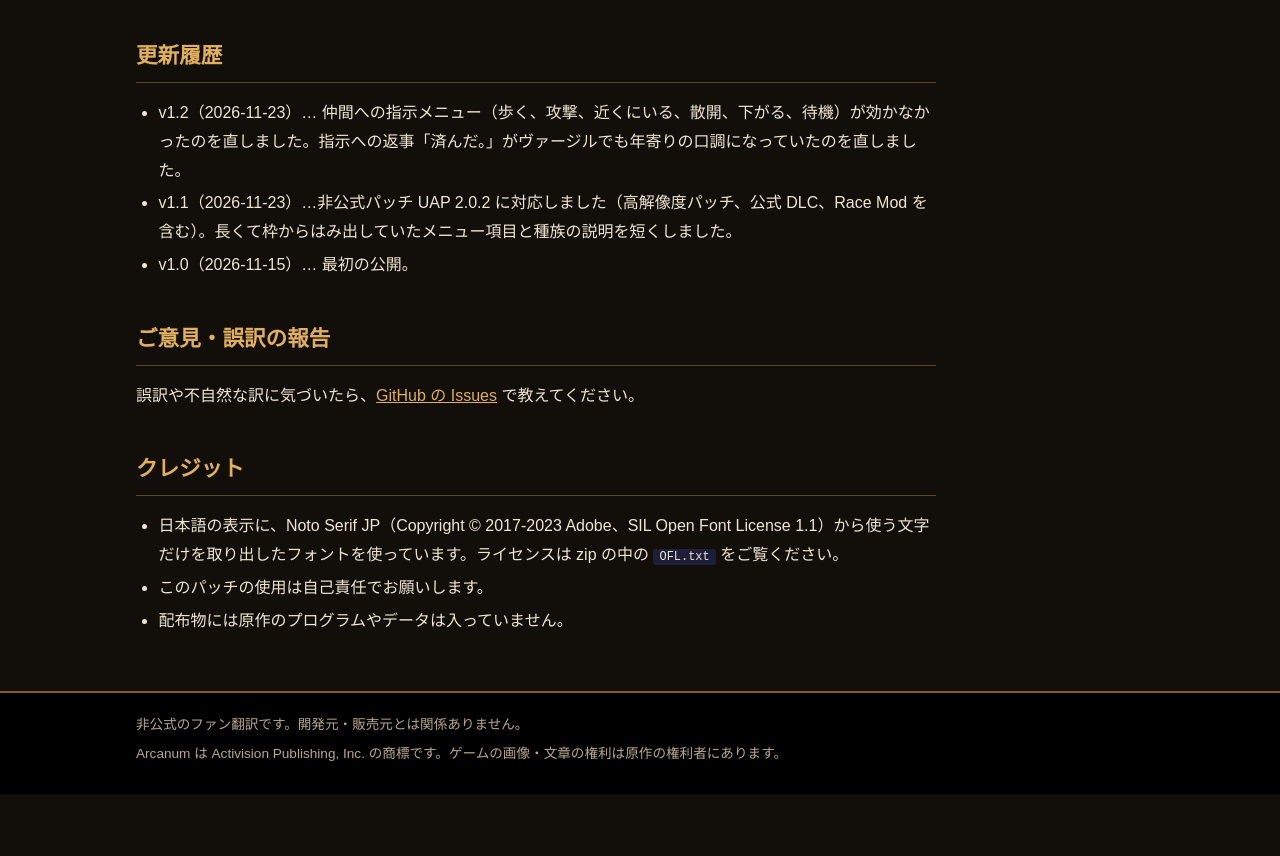
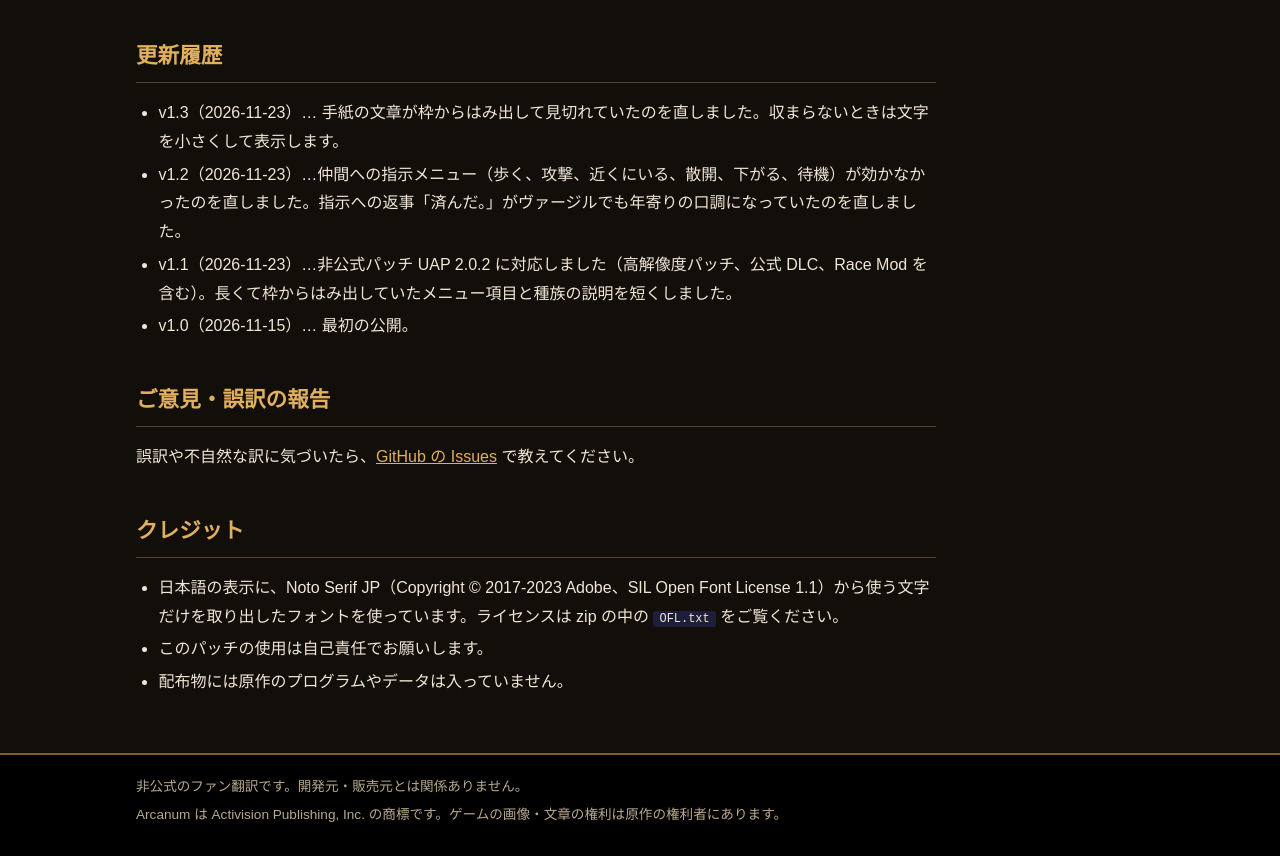
Before and after one commit to higesho/arcanum-ja, a plain HTML site: page docs/index.html in a window 1280 px wide. Shown: the part 2887-3743 px from the top of the page. Before the commit the page ends 3681 px from the top, so only its background shows below. Drawn offline with Linux system fonts and the light colour scheme.

Commit message:
v1.3: 更新履歴を足す

```diff
--- a/docs/index.html
+++ b/docs/index.html
@@ -86,7 +86,8 @@ UAP を先に入れてから、<code>dinput.dll</code> を置いてください
 
 <h2>更新履歴</h2>
 <ul>
-<li>v1.2（2026-11-23）… 仲間への指示メニュー（歩く、攻撃、近くにいる、散開、下がる、待機）が効かなかったのを直しました。指示への返事「済んだ。」がヴァージルでも年寄りの口調になっていたのを直しました。</li>
+<li>v1.3（2026-11-23）… 手紙の文章が枠からはみ出して見切れていたのを直しました。収まらないときは文字を小さくして表示します。</li>
+<li>v1.2（2026-11-23）…仲間への指示メニュー（歩く、攻撃、近くにいる、散開、下がる、待機）が効かなかったのを直しました。指示への返事「済んだ。」がヴァージルでも年寄りの口調になっていたのを直しました。</li>
 <li>v1.1（2026-11-23）…非公式パッチ UAP 2.0.2 に対応しました（高解像度パッチ、公式 DLC、Race Mod を含む）。長くて枠からはみ出していたメニュー項目と種族の説明を短くしました。</li>
 <li>v1.0（2026-11-15）… 最初の公開。</li>
 </ul>
```
